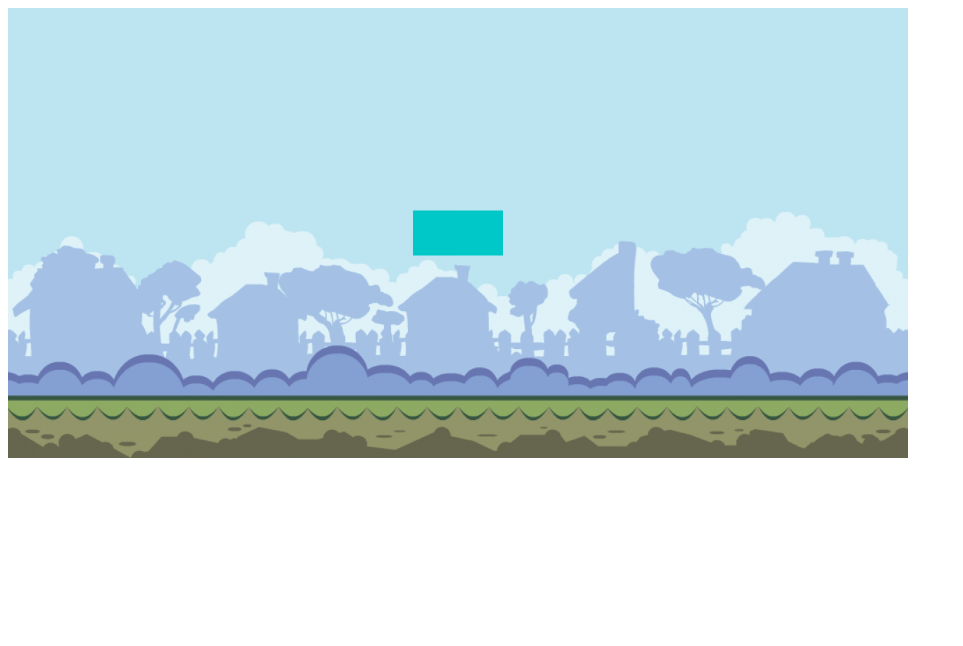
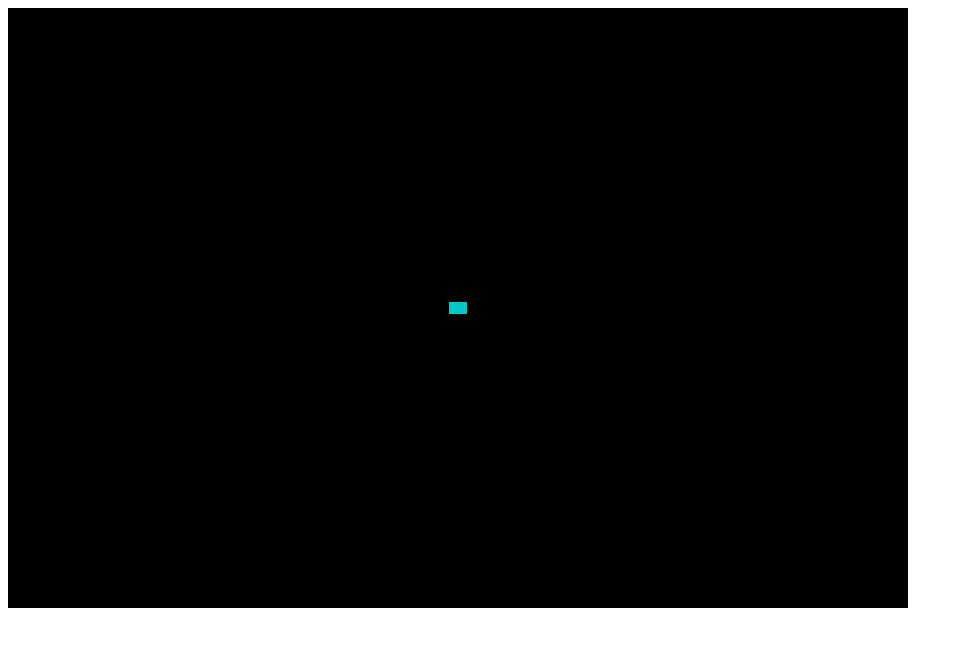
Before and after one commit to JonathanGoveira/games-testes-js, a plain HTML site: page Normalizacao/index.html in a window 1280 px wide. Shown: the whole page, without its empty margins (0-963 px from the left). Drawn offline with Linux system fonts and the light colour scheme.

Commit message:
mudando o desenho

```diff
--- a/Normalizacao/index.html
+++ b/Normalizacao/index.html
@@ -4,10 +4,9 @@
 	<title>Normalização</title>
 	<script>
 		var canvas, context;
-		var imgBackGround;
 		var texture;
-		var rect = { x: 0, y: 0, width: 0.1, height: 0.1, color: 'rgb(0,200,200)', angle: 0 };
-		var screen = { x: 900, y: 450 };
+		var rect = { x: 0, y: 0, width: 0.02, height: 0.02, color: 'rgb(0,200,200)', angle: 0 };
+		var screen = { x: 900, y: 600 };
 		var screenCenter = { x: screen.x / 2, y: screen.y / 2 };
 		var pivot = { x: 0.0, y: 0.0 };
 		var scaleVec = { x: 0, y: 0.0 };
@@ -75,7 +74,8 @@
 		}
 
 		function Loop() {
-			context.drawImage(imgBackGround, 0, 0);
+			context.fillStyle = "black"
+			context.fillRect (0,0,canvas.width, canvas.height)
 			let n1 = (0.2+0.1)
 			let n2 = n1.toPrecision(10)
 			// console.log(n2)
@@ -94,11 +94,11 @@
 
 	</script>
 </head>
-
 <body onload="InitGame()">
-	<canvas id="Canvas" width="900" height="450">
+	<canvas id="Canvas" width="900" height="600">
 		Seu canvas não é suportado.
 	</canvas>
+
 </body>
 
 </html>
```
